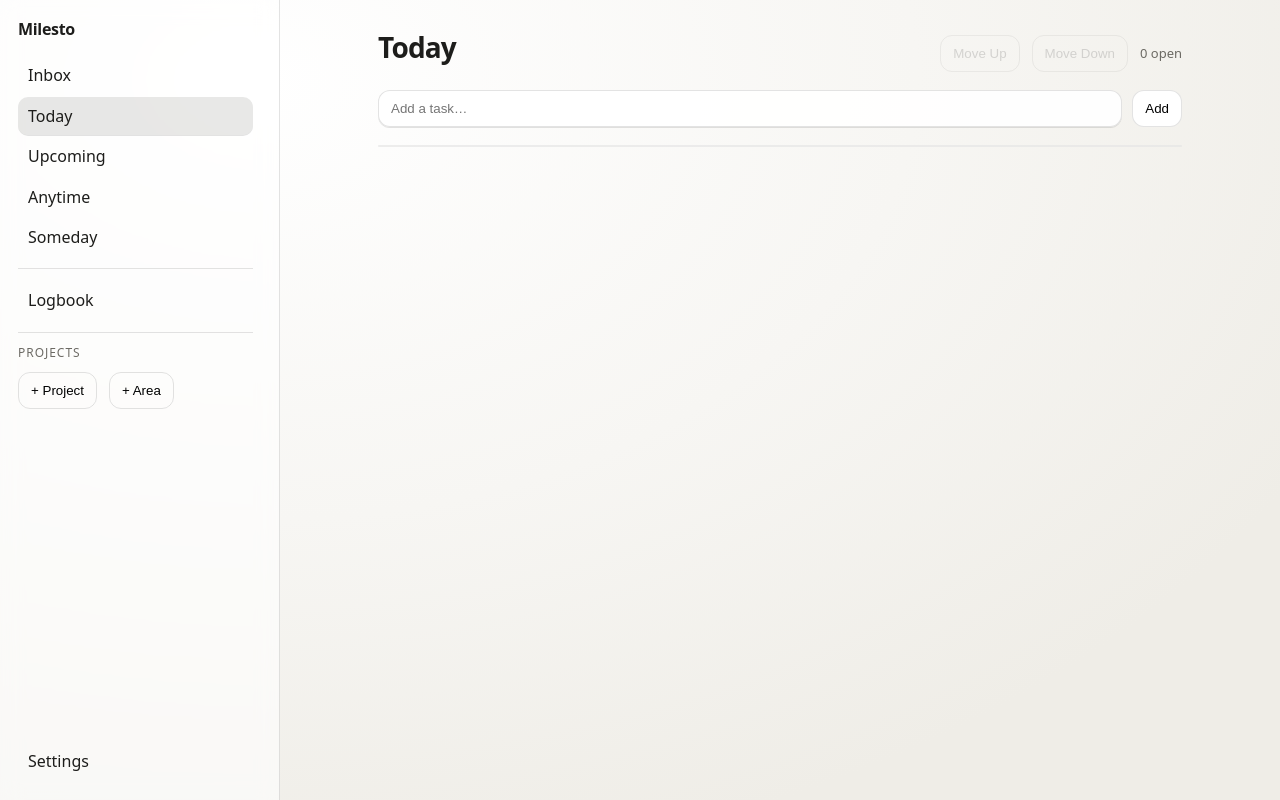
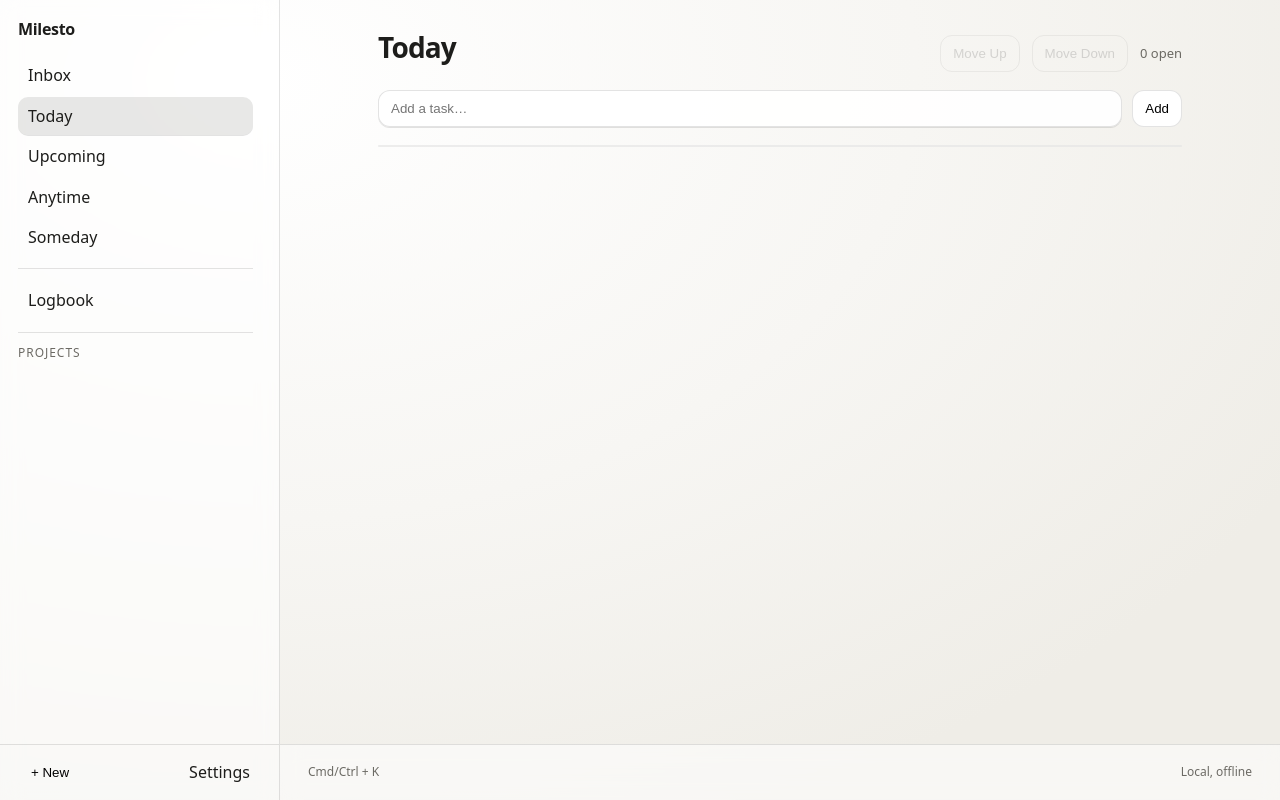
Before and after one commit to MaplumeX/Milesto, a React (Vite) app: page /#/today in a window 1280 px wide. Built offline with nearby package versions, Linux system fonts and the light colour scheme.

Commit message:
feat: sidebar bottombar

```diff
--- a/src/app/AppShell.tsx
+++ b/src/app/AppShell.tsx
@@ -115,31 +115,48 @@ export function AppShell() {
           <div className="nav-sep" />
           <div className="nav-section-title">Projects</div>
 
-          <div className="row" style={{ justifyContent: 'flex-start' }}>
+          {sidebarError ? <div className="sidebar-error">{sidebarError}</div> : null}
+
+          {unassignedProjects.map((p) => (
+            <NavItem key={p.id} to={`/projects/${p.id}`} label={p.title} />
+          ))}
+
+          {sidebar.areas.map((area) => (
+            <div key={area.id} className="nav-area">
+              <NavLink className="nav-area-title" to={`/areas/${area.id}`}>
+                {area.title}
+              </NavLink>
+              {(projectsByArea.get(area.id) ?? []).map((p) => (
+                <NavItem key={p.id} to={`/projects/${p.id}`} label={p.title} indent />
+              ))}
+              {(projectsByArea.get(area.id) ?? []).length === 0 ? (
+                <div className="nav-muted" aria-hidden="true">
+                  (empty)
+                </div>
+              ) : null}
+            </div>
+          ))}
+        </nav>
+
+        {createMode ? (
+          <div className="sidebar-create">
+            <div className="create-toggle">
               <button
                 type="button"
-              className="button button-ghost"
-              onClick={() => {
-                setCreateMode((m) => (m === 'project' ? null : 'project'))
-                setCreateTitle('')
-              }}
+                className={`create-toggle-item${createMode === 'project' ? ' is-active' : ''}`}
+                onClick={() => setCreateMode('project')}
               >
-              + Project
+                Project
               </button>
               <button
                 type="button"
-              className="button button-ghost"
-              onClick={() => {
-                setCreateMode((m) => (m === 'area' ? null : 'area'))
-                setCreateTitle('')
-              }}
+                className={`create-toggle-item${createMode === 'area' ? ' is-active' : ''}`}
+                onClick={() => setCreateMode('area')}
               >
-              + Area
+                Area
               </button>
             </div>
 
-          {createMode ? (
-            <div className="sidebar-create">
             <input
               className="input"
               value={createTitle}
@@ -156,6 +173,7 @@ export function AppShell() {
               }}
               disabled={isCreating}
             />
+
             <div className="row" style={{ justifyContent: 'flex-start' }}>
               <button
                 type="button"
@@ -180,30 +198,18 @@ export function AppShell() {
           </div>
         ) : null}
 
-          {sidebarError ? <div className="sidebar-error">{sidebarError}</div> : null}
+        <div className="sidebar-bottom">
+          <button
+            type="button"
+            className="button button-ghost"
+            onClick={() => {
+              setCreateMode((m) => (m ? null : 'project'))
+              setCreateTitle('')
+            }}
+          >
+            + New
+          </button>
 
-          {unassignedProjects.map((p) => (
-            <NavItem key={p.id} to={`/projects/${p.id}`} label={p.title} />
-          ))}
-
-          {sidebar.areas.map((area) => (
-            <div key={area.id} className="nav-area">
-              <NavLink className="nav-area-title" to={`/areas/${area.id}`}>
-                {area.title}
-              </NavLink>
-              {(projectsByArea.get(area.id) ?? []).map((p) => (
-                <NavItem key={p.id} to={`/projects/${p.id}`} label={p.title} indent />
-              ))}
-              {(projectsByArea.get(area.id) ?? []).length === 0 ? (
-                <div className="nav-muted" aria-hidden="true">
-                  (empty)
-                </div>
-              ) : null}
-            </div>
-          ))}
-        </nav>
-
-        <div className="sidebar-bottom">
           <NavItem to="/settings" label="Settings" />
         </div>
       </aside>
@@ -211,7 +217,13 @@ export function AppShell() {
         <main className="content" aria-label="Content">
           <div className="content-grid">
             <div className="content-main">
+              <div className="content-scroll">
                 <Outlet />
+              </div>
+              <div className="content-bottom-bar">
+                <div className="content-bottom-left">Cmd/Ctrl + K</div>
+                <div className="content-bottom-right">Local, offline</div>
+              </div>
             </div>
             <TaskDetailPanel />
           </div>
--- a/src/index.css
+++ b/src/index.css
@@ -1,5 +1,6 @@
 :root {
   color-scheme: light;
+  --bottom-bar-height: 56px;
   --bg: #f7f6f3;
   --panel: #ffffff;
   --text: #1d1d1b;
@@ -37,7 +38,6 @@ body {
 
 .sidebar {
   width: 280px;
-  padding: 18px;
   border-right: 1px solid var(--border);
   background: rgba(255, 255, 255, 0.6);
   backdrop-filter: blur(10px);
@@ -47,6 +47,7 @@ body {
 }
 
 .sidebar-top {
+  padding: 18px 18px 0;
   display: flex;
   align-items: center;
   justify-content: space-between;
@@ -59,7 +60,9 @@ body {
 
 .nav {
   overflow: auto;
-  padding-right: 8px;
+  /* Apply the sidebar insets here, not on `.sidebar`.
+     Extra right padding helps keep text off the scrollbar. */
+  padding: 0 26px 12px 18px;
 }
 
 .nav-sep {
@@ -131,13 +134,61 @@ body {
 
 .sidebar-create {
   margin: 10px 0 14px;
+  padding: 0 18px;
   display: flex;
   flex-direction: column;
   gap: 10px;
 }
 
+.create-toggle {
+  display: flex;
+  align-items: center;
+  gap: 8px;
+}
+
+.create-toggle-item {
+  border: 1px solid var(--border);
+  border-radius: 999px;
+  padding: 6px 10px;
+  background: rgba(255, 255, 255, 0.6);
+  cursor: pointer;
+}
+
+.create-toggle-item.is-active {
+  background: rgba(29, 29, 27, 0.08);
+}
+
 .sidebar-bottom {
   margin-top: auto;
+  display: flex;
+  align-items: center;
+  gap: 10px;
+  height: var(--bottom-bar-height);
+  border-top: 1px solid var(--border);
+  padding: 0 18px;
+}
+
+/* Bottom actions: Settings on the right; borders only on hover/focus. */
+.sidebar-bottom .nav-item {
+  margin-left: auto;
+  border: 1px solid transparent;
+  background: transparent;
+  box-shadow: none;
+}
+
+.sidebar-bottom > .button {
+  border: 1px solid transparent;
+  background: transparent;
+  box-shadow: none;
+}
+
+.sidebar-bottom .nav-item:hover,
+.sidebar-bottom .nav-item:focus-visible,
+.sidebar-bottom > .button:hover,
+.sidebar-bottom > .button:focus-visible {
+  border-color: var(--border);
+  background: rgba(255, 255, 255, 0.65);
+  box-shadow: 0 1px 0 var(--shadow);
 }
 
 .content {
@@ -152,7 +203,31 @@ body {
 
 .content-main {
   flex: 1;
+  overflow: hidden;
+  display: flex;
+  flex-direction: column;
+}
+
+.content-scroll {
+  flex: 1;
   overflow: auto;
+}
+
+.content-bottom-bar {
+  height: var(--bottom-bar-height);
+  border-top: 1px solid var(--border);
+  display: flex;
+  align-items: center;
+  justify-content: space-between;
+  padding: 0 28px;
+  background: rgba(255, 255, 255, 0.55);
+  backdrop-filter: blur(10px);
+}
+
+.content-bottom-left,
+.content-bottom-right {
+  font-size: 12px;
+  color: var(--muted);
 }
 
 .detail {
@@ -602,6 +677,9 @@ body {
   .page {
     padding: 18px;
   }
+  .content-bottom-bar {
+    padding: 0 18px;
+  }
   .detail {
     position: fixed;
     inset: 0;
```
Lines whose indentation alone changed are shown as unchanged.
